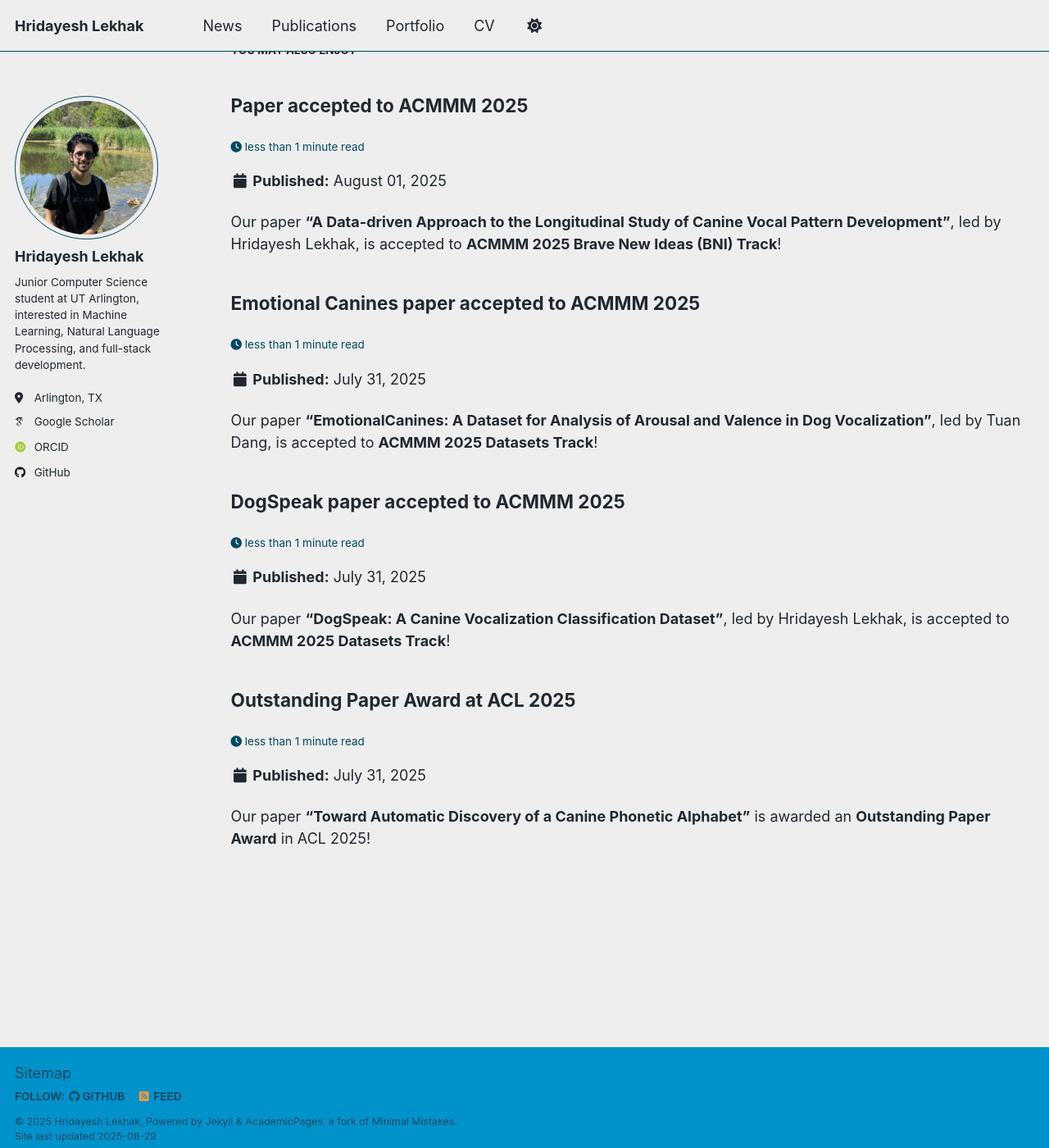
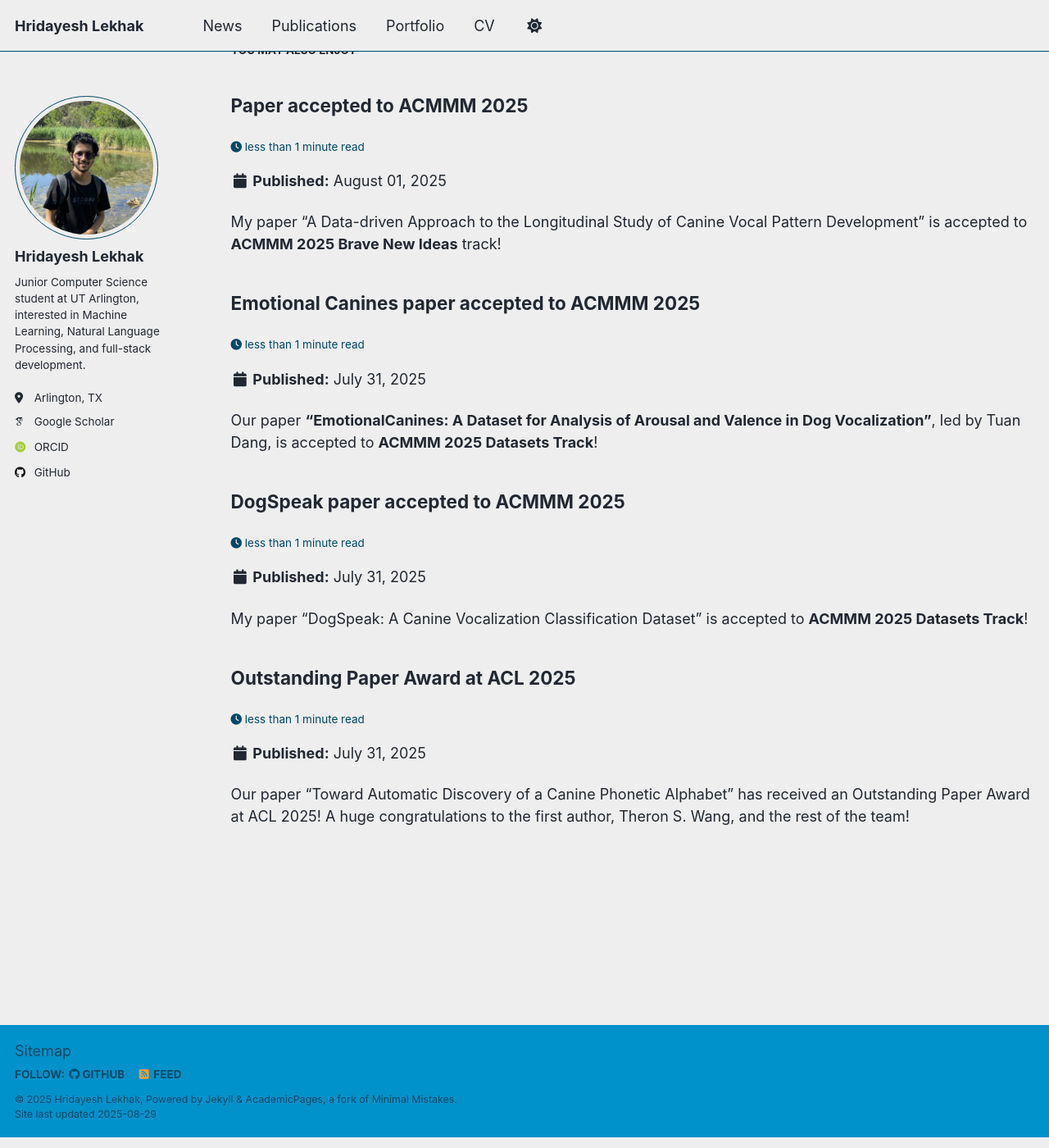
Before and after one commit to Lekhak123/Lekhak123.github.io, a Jekyll site: the page built from _posts/2025-06-24-acl-paper-accepted.md, in a window 1280 px wide and 1400 px high, scrolled down 748 px. Shown: the whole window at 82% size. Built offline with Jekyll 4.4.1, drawn with Linux system fonts in a browser that asks for light colours; some web fonts are replaced; a script that is not in the unit is left out; some of the changed text lies outside the part shown.

Commit message:
fix texts

```diff
--- a/_posts/2025-06-24-acl-paper-accepted.md
+++ b/_posts/2025-06-24-acl-paper-accepted.md
@@ -12,4 +12,4 @@ tags:
   - publication
   - ACL
 ---
-My paper **“Toward Automatic Discovery of a Canine Phonetic Alphabet”** is accepted to **ACL 2025 Main Conference**!
+Our paper “Toward Automatic Discovery of a Canine Phonetic Alphabet”, led by Theron S. Wang, is accepted to **ACL 2025 Main Conference**!
--- a/_posts/2025-07-31-acl-outstanding-paper-award.md
+++ b/_posts/2025-07-31-acl-outstanding-paper-award.md
@@ -12,4 +12,4 @@ tags:
   - award
   - ACL
 ---
-Our paper **“Toward Automatic Discovery of a Canine Phonetic Alphabet”** is awarded an **Outstanding Paper Award** in ACL 2025!
+Our paper “Toward Automatic Discovery of a Canine Phonetic Alphabet” has received an Outstanding Paper Award at ACL 2025! A huge congratulations to the first author, Theron S. Wang, and the rest of the team!
--- a/_posts/2025-07-31-dogspeak-accepted.md
+++ b/_posts/2025-07-31-dogspeak-accepted.md
@@ -12,4 +12,4 @@ tags:
   - publication
   - ACMMM
 ---
-Our paper **“DogSpeak: A Canine Vocalization Classification Dataset”**, led by Hridayesh Lekhak, is accepted to **ACMMM 2025 Datasets Track**!
+My paper “DogSpeak: A Canine Vocalization Classification Dataset” is accepted to **ACMMM 2025 Datasets Track**!
--- a/_posts/2025-08-01-acmmm-bni-paper-accepted.md
+++ b/_posts/2025-08-01-acmmm-bni-paper-accepted.md
@@ -12,4 +12,4 @@ tags:
   - publication
   - ACMMM
 ---
-Our paper **“A Data-driven Approach to the Longitudinal Study of Canine Vocal Pattern Development”**, led by Hridayesh Lekhak, is accepted to **ACMMM 2025 Brave New Ideas (BNI) Track**!
+My paper “A Data-driven Approach to the Longitudinal Study of Canine Vocal Pattern Development” is accepted to **ACMMM 2025 Brave New Ideas** track!
```
Also changed, not shown: _includes/cv-template.html (+2 -64 lines).
